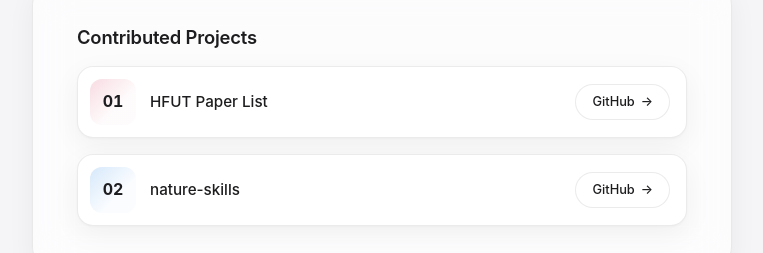
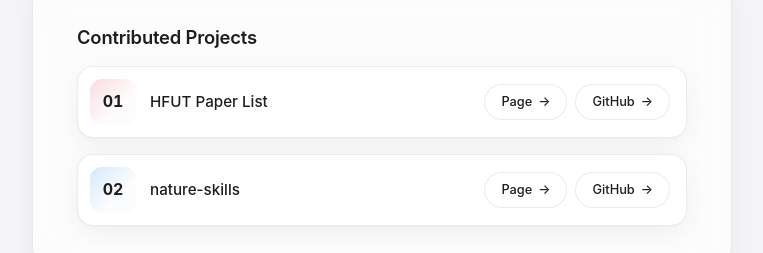
Before and after one commit to SaltGardenia/SaltGardenia.github.io, a React (Vite) app in the folder vue-app/: page /#/ in a window 1280 px wide. Shown: the part 2063-2316 px from the top of the page, without its empty margins (466-1229 px from the left). Built offline with nearby package versions, Linux system fonts and the light colour scheme.

Commit message:
Add page button to contrib projects (HFUT Paper List, nature-skills)

```diff
--- a/vue-app/src/components/ContribCard.tsx
+++ b/vue-app/src/components/ContribCard.tsx
@@ -3,11 +3,12 @@ import { useI18n } from '@/i18n'
 type ContribProject = {
   key: string
   link: string
+  page: string
 }
 
 const contribProjects: ContribProject[] = [
-  { key: 'contrib5', link: 'https://github.com/SaltGardenia/hfut-paperlist.github.io' },
-  { key: 'contrib7', link: 'https://github.com/Yuan1z0825/nature-skills' },
+  { key: 'contrib5', link: 'https://github.com/SaltGardenia/hfut-paperlist.github.io', page: 'https://hfut-paperlist.github.io/' },
+  { key: 'contrib7', link: 'https://github.com/Yuan1z0825/nature-skills', page: 'https://yuan1z0825.github.io/nature-skills/' },
 ]
 
 export default function ContribCard() {
@@ -24,6 +25,15 @@ export default function ContribCard() {
                 <span className="contrib-index">{String(i + 1).padStart(2, '0')}</span>
               </span>
               <span className="contrib-name">{t(p.key + '.name')}</span>
+              <span className="contrib-actions">
+                <a
+                  className="project-card-btn contrib-btn"
+                  href={p.page}
+                  target="_blank"
+                  rel="noopener noreferrer"
+                >
+                  {t('projects.page')} <span className="arrow">→</span>
+                </a>
                 <a
                   className="project-card-btn contrib-btn"
                   href={p.link}
@@ -32,6 +42,7 @@ export default function ContribCard() {
                 >
                   {t('projects.view')} <span className="arrow">→</span>
                 </a>
+              </span>
             </div>
           ))}
         </div>
--- a/vue-app/src/styles/main.css
+++ b/vue-app/src/styles/main.css
@@ -895,6 +895,13 @@ img {
   color: var(--ink);
 }
 
+.contrib-actions {
+  display: flex;
+  flex-shrink: 0;
+  align-items: center;
+  gap: 8px;
+}
+
 .contrib-btn {
   flex-shrink: 0;
   padding: 7px 16px;
```
Lines whose indentation alone changed are shown as unchanged.
